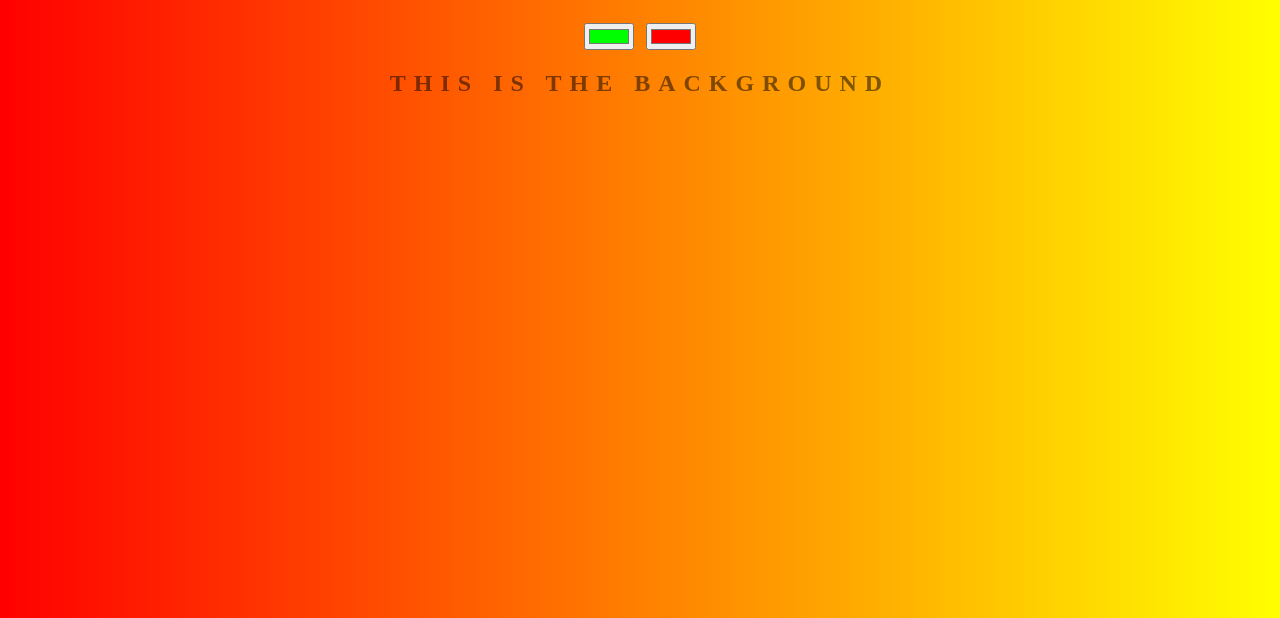
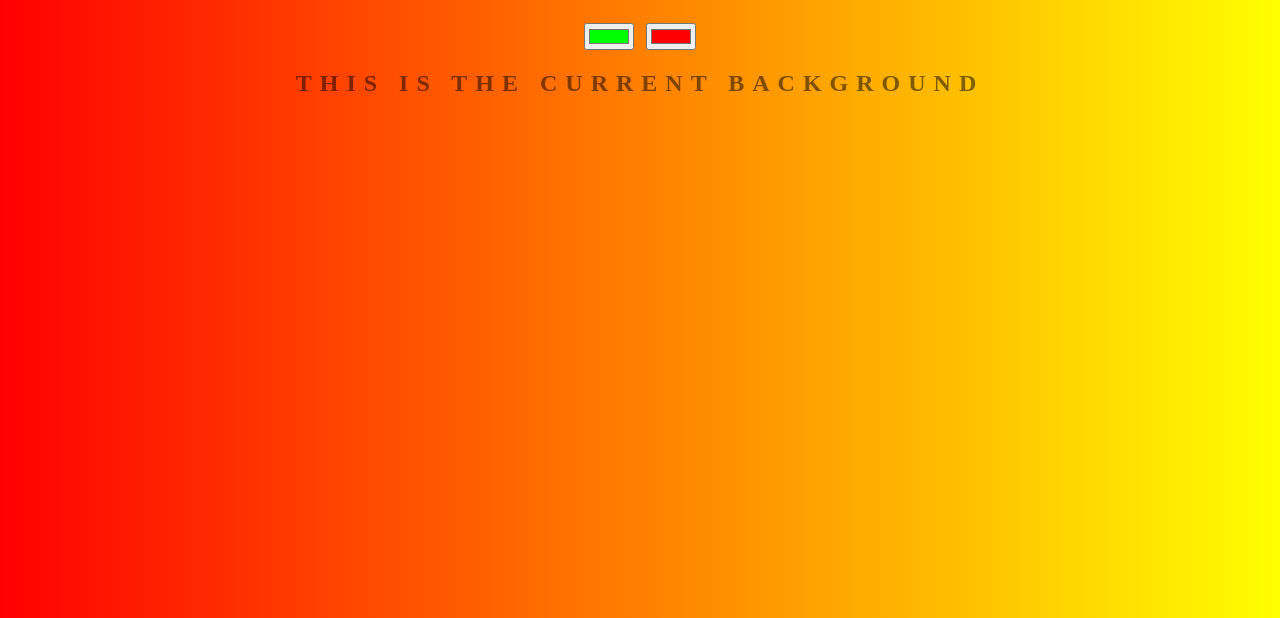
Before and after one commit to dubymarjtr/background-generator, a plain HTML site: page index.html in a window 1280 px wide. Shown: the part 182-800 px from the top of the page. Drawn offline with Linux system fonts and the light colour scheme.

Commit message:
changing text

```diff
--- a/index.html
+++ b/index.html
@@ -8,7 +8,7 @@
 	<h1>Background Generator!</h1>
 	<input class="color" type="color" value="#00ff00">
 	<input class="color" type="color" value="#ff0000">
-	<h2>This is the background</h2>
+	<h2>This is the current background</h2>
 	<h3></h3>
 	<script type="text/javascript" src="script.js"></script>
 </body>
```
